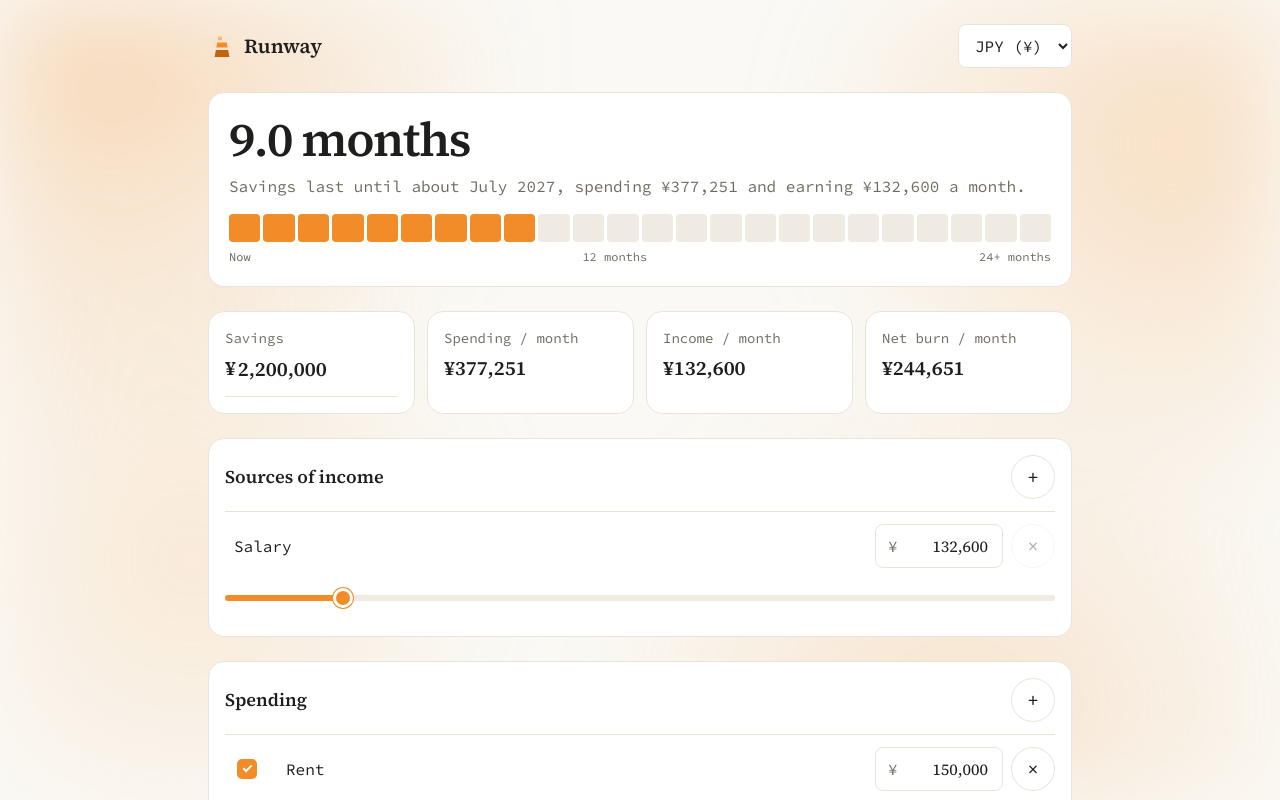
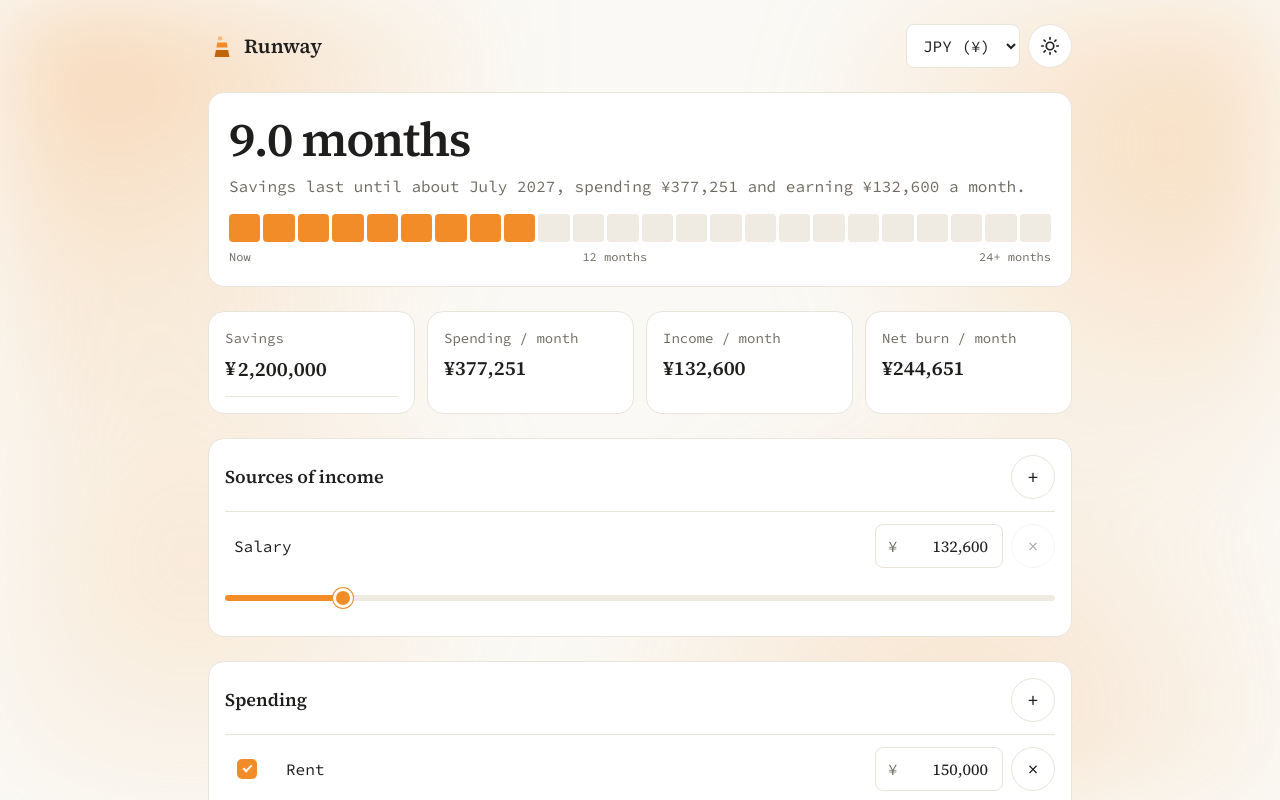
Before and after one commit to kimikoesc/runway, a React (Vite) app: page / in a window 1280 px wide. Shown: the top 800 px of the page. Built offline with nearby package versions, Linux system fonts and the light colour scheme.

Commit message:
feat: dark mode with a sun/moon toggle

```diff
--- a/index.html
+++ b/index.html
@@ -4,7 +4,15 @@
     <meta charset="UTF-8" />
     <link rel="icon" type="image/svg+xml" href="/logo.svg" />
     <meta name="viewport" content="width=device-width, initial-scale=1.0" />
-    <meta name="theme-color" content="#faf9f5" />
+    <meta name="theme-color" content="#faf9f5" media="(prefers-color-scheme: light)" />
+    <meta name="theme-color" content="#1c1814" media="(prefers-color-scheme: dark)" />
+    <script>
+      // Apply a saved light/dark choice before the page paints, so it doesn't flash the other theme.
+      try {
+        const theme = localStorage.getItem('runway:theme')
+        if (theme) document.documentElement.dataset.theme = theme
+      } catch {}
+    </script>
     <link rel="preconnect" href="https://fonts.googleapis.com" />
     <link rel="preconnect" href="https://fonts.gstatic.com" crossorigin />
     <link
--- a/src/App.css
+++ b/src/App.css
@@ -20,10 +20,45 @@
   --zone-mid: var(--color-accent); /* 6–12 months */
   --zone-high: #c0650c; /* 12+ months */
 
+  --glow-opacity: 1; /* background glows; softer in dark mode */
   --radius: 1rem;
   --space: 1rem;
   --font: 'Source Code Pro', ui-monospace, Menlo, monospace; /* all text */
   --font-display: 'Source Serif 4', Georgia, serif; /* big number, headings and money (same family as Source Code Pro) */
+}
+
+/* Dark theme: warm espresso instead of black. Applies when the device is in dark mode
+   (unless the user picked light), or when the user picked dark with the toggle. */
+@media (prefers-color-scheme: dark) {
+  :root:not([data-theme='light']) {
+    --color-bg: #1c1814;
+    --color-surface: #26211c;
+    --color-border: #3a332b;
+    --color-text: #f3eee6;
+    --color-muted: #a89f93;
+    --color-accent-soft: #4a3420;
+    --color-track: #3a322a;
+    /* On a dark background the scale flips: more runway = brighter orange. */
+    --zone-low: #9a520f;
+    --zone-high: #f9b56f;
+    --glow-opacity: 0.55;
+    color-scheme: dark; /* native controls (select menu, scrollbars) go dark too */
+  }
+}
+
+:root[data-theme='dark'] {
+  --color-bg: #1c1814;
+  --color-surface: #26211c;
+  --color-border: #3a332b;
+  --color-text: #f3eee6;
+  --color-muted: #a89f93;
+  --color-accent-soft: #4a3420;
+  --color-track: #3a322a;
+  /* On a dark background the scale flips: more runway = brighter orange. */
+  --zone-low: #9a520f;
+  --zone-high: #f9b56f;
+  --glow-opacity: 0.55;
+  color-scheme: dark; /* native controls (select menu, scrollbars) go dark too */
 }
 
 /* Base: reset box sizing so padding doesn't widen elements. */
@@ -46,6 +81,7 @@ body::before {
     radial-gradient(circle at 75% 92%, color-mix(in srgb, var(--color-accent) 20%, transparent), transparent 32%),
     radial-gradient(circle at 15% 70%, color-mix(in srgb, var(--zone-low) 25%, transparent), transparent 26%);
   filter: blur(48px);
+  opacity: var(--glow-opacity);
 }
 
 body {
@@ -90,6 +126,13 @@ select {
   font-family: var(--font-display);
   font-size: 1.25rem;
   font-weight: 600;
+}
+
+/* Currency picker and theme toggle, side by side. */
+.top-actions {
+  display: flex;
+  align-items: center;
+  gap: 0.5rem;
 }
 
 .currency-select {
--- a/src/App.tsx
+++ b/src/App.tsx
@@ -1,4 +1,3 @@
-// App() is the root component: the page title bar, then each section top to bottom.
 import './App.css'
 import './components/components.css'
 import { runwayStore, useRunway } from './store/runwayStore'
@@ -8,6 +7,7 @@ import RunwayHeader from './features/RunwayHeader'
 import StatsRow from './features/StatsRow'
 import IncomeSection from './features/IncomeSection'
 import SpendingSection from './features/SpendingSection'
+import ThemeToggle from './components/ThemeToggle'
 
 export default function App() {
   const { currency } = useRunway()
@@ -16,10 +16,10 @@ export default function App() {
     <main className="app">
       <header className="top-bar">
         <h1 className="brand">
-          {/* alt="" because the word "Runway" right beside it already names the app */}
           <img src="/logo.svg" alt="" width="28" height="28" />
           Runway
         </h1>
+        <div className="top-actions">
           <select
             className="currency-select"
             aria-label="Currency"
@@ -32,6 +32,8 @@ export default function App() {
               </option>
             ))}
           </select>
+          <ThemeToggle />
+        </div>
       </header>
       <RunwayHeader />
       <StatsRow />
--- /dev/null
+++ b/src/components/ThemeToggle.tsx
@@ -0,0 +1,40 @@
+// ThemeToggle is a one-tap button that flips between light and dark mode. Its icon shows the current mode.
+import { useState } from 'react'
+import { getTheme, setTheme, type Theme } from '../lib/theme'
+
+// ThemeToggle() keeps the current theme in state so the icon updates on tap.
+export default function ThemeToggle() {
+  const [theme, setThemeState] = useState<Theme>(getTheme)
+  const next: Theme = theme === 'dark' ? 'light' : 'dark'
+
+  // toggle() applies the other theme and updates the icon.
+  function toggle() {
+    setTheme(next)
+    setThemeState(next)
+  }
+
+  return (
+    <button type="button" className="icon-button" aria-label={`Switch to ${next} mode`} onClick={toggle}>
+      {theme === 'dark' ? <MoonIcon /> : <SunIcon />}
+    </button>
+  )
+}
+
+// SunIcon() is shown in light mode.
+function SunIcon() {
+  return (
+    <svg viewBox="0 0 24 24" width="20" height="20" aria-hidden="true" fill="none" stroke="currentColor" strokeWidth="2" strokeLinecap="round">
+      <circle cx="12" cy="12" r="4.5" />
+      <path d="M12 2v2M12 20v2M2 12h2M20 12h2M4.9 4.9l1.4 1.4M17.7 17.7l1.4 1.4M4.9 19.1l1.4-1.4M17.7 6.3l1.4-1.4" />
+    </svg>
+  )
+}
+
+// MoonIcon() is shown in dark mode.
+function MoonIcon() {
+  return (
+    <svg viewBox="0 0 24 24" width="20" height="20" aria-hidden="true" fill="none" stroke="currentColor" strokeWidth="2" strokeLinejoin="round">
+      <path d="M20 14.5A8 8 0 0 1 9.5 4a8 8 0 1 0 10.5 10.5Z" />
+    </svg>
+  )
+}
--- /dev/null
+++ b/src/lib/theme.ts
@@ -0,0 +1,28 @@
+// Light/dark theme: read the user's saved choice or the device setting, and apply a new choice.
+
+// Theme is the two looks the app has.
+export type Theme = 'light' | 'dark'
+
+// THEME_KEY names the localStorage entry for the user's choice (index.html reads it too, before the page paints).
+const THEME_KEY = 'runway:theme'
+
+// getTheme() returns the saved choice, or the device's setting when the user hasn't picked one.
+export function getTheme(): Theme {
+  try {
+    const saved = localStorage.getItem(THEME_KEY)
+    if (saved === 'light' || saved === 'dark') return saved
+  } catch {
+    // Storage blocked: fall through to the device setting.
+  }
+  return window.matchMedia?.('(prefers-color-scheme: dark)').matches ? 'dark' : 'light'
+}
+
+// setTheme() applies a theme to the page (CSS swaps colors on data-theme) and remembers it.
+export function setTheme(theme: Theme): void {
+  document.documentElement.dataset.theme = theme
+  try {
+    localStorage.setItem(THEME_KEY, theme)
+  } catch {
+    // Storage blocked: the theme still applies for this visit.
+  }
+}
```
Also changed, not shown: src/test/setup.ts (+4 -1 lines), 3 other files (tests, documents, lock files or other folders). Lines whose indentation alone changed are shown as unchanged.
